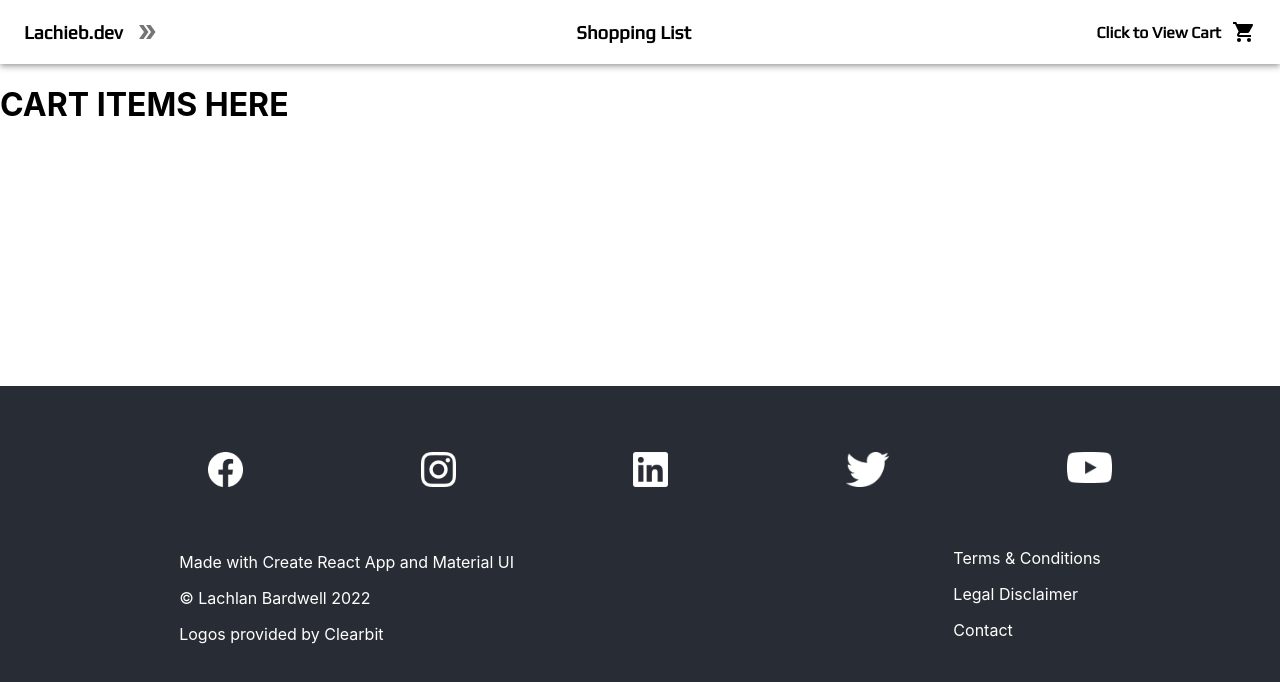
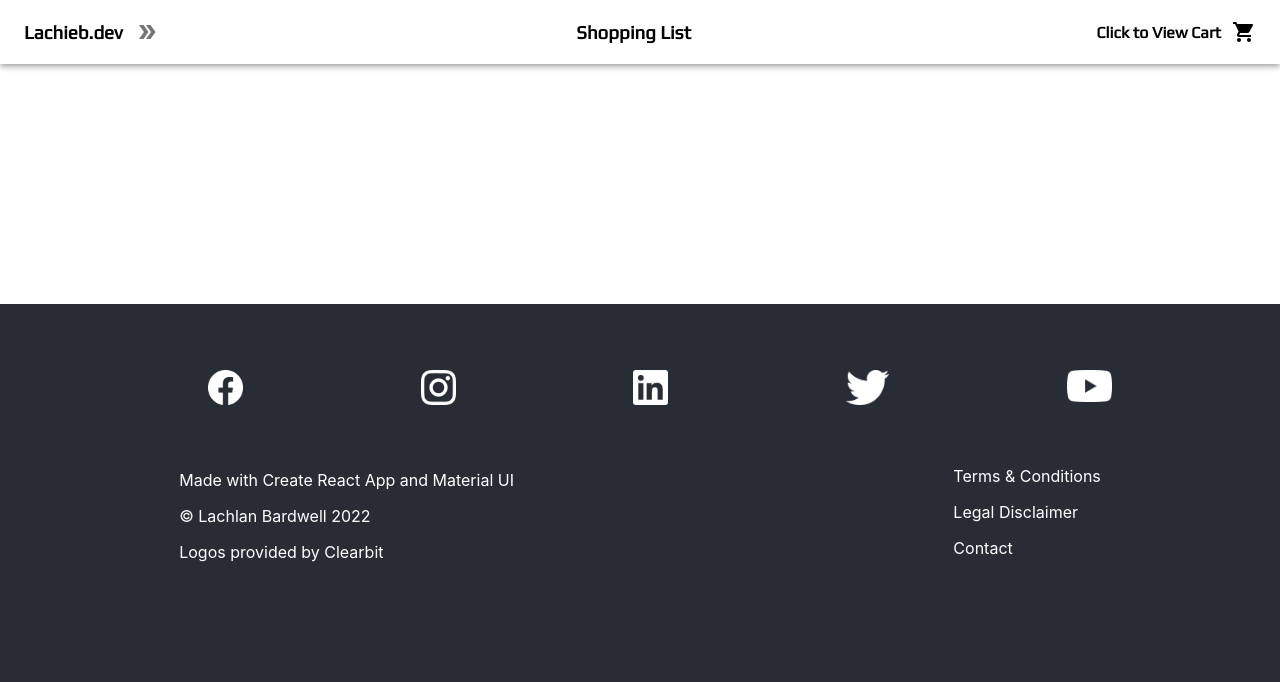
Before and after one commit to lachlanbardwell/shoppinglist, a React (Create React App) app: page /cart in a window 1280 px wide. Shown: the top 682 px of the page. Built offline with nearby package versions, Linux system fonts and the light colour scheme; the HTML template or start-up script is replaced by a standard one.

Commit message:
add context

```diff
--- a/src/App.tsx
+++ b/src/App.tsx
@@ -1,30 +1,20 @@
-import React from 'react';
-import { useState } from 'react';
-import './App.css';
+import React, { useState } from 'react';
+import { BrowserRouter, Route, Routes } from 'react-router-dom';
+import { TopBar } from './components/app-bar/app-bar';
 import { LachFooter } from './components/footer';
-import { TopBar } from './components/app-bar/app-bar';
-import { CartItems } from './context';
 import { MainPage } from './pages/main-page';
-import { BrowserRouter, Route, Routes } from 'react-router-dom';
 import { CartPage } from './pages/cart-page';
 import { NotFoundPage } from './pages/not-found-page';
+import { IProduct } from './types';
+import './App.css';
+import { CartContext } from './context';
 
 const App: React.FC = () => {
-  const [cartItems, setCartItems] = useState<[]>([]);
-
-  //   const addCartItem = (item) => {
-  // setCartItems(() => {
-
-  // })
-  //   }
-
-  //   const removeCartItem = () => {
-
-  //   }
+  const [cartItems, setCartItems] = useState<IProduct[]>([]);
 
   return (
     <>
-      {/* <CartItems.Provider value={{cartItems, addCartItem, removeCartItem}}> */}
+      <CartContext.Provider value={{ cartItems, setCartItems }}>
         <BrowserRouter>
           <TopBar />
           <Routes>
@@ -34,7 +24,7 @@ const App: React.FC = () => {
           </Routes>
           <LachFooter />
         </BrowserRouter>
-      {/* </CartItems.Provider> */}
+      </CartContext.Provider>
     </>
   );
 };
--- a/src/components/basket.tsx
+++ b/src/components/basket.tsx
@@ -1,4 +1,4 @@
-import React, { useEffect, useState } from 'react';
+import React, { useContext, useEffect, useState } from 'react';
 import {
   Box,
   Button,
@@ -16,6 +16,7 @@ import * as mockStoreApi from '../api/mocks/mock-store-api';
 import { makeStyles } from '@material-ui/styles';
 import CloseIcon from '@material-ui/icons/Close';
 import { Department } from './depart';
+import { CartContext } from '../context';
 
 const initialStoreState: string[] = ['Woolworths', 'Coles', 'Aldi', 'IGA'];
 const useStyles = makeStyles({
@@ -28,7 +29,7 @@ const useStyles = makeStyles({
 //Alternate typing of functional component - Using ReactFC means it Must accept a children prop of some kind
 export const AddToBasket = (props: IHeaderCheck): JSX.Element => {
   const [availableProducts, setAvailableProducts] = useState<IProduct[]>([]);
-  const [basket, setBasket] = useState<IProduct[]>([]);
+  // const [cartItems, setCartItems] = useState<IProduct[]>([]);
   const [depart, setDepart] = useState<string>('produce');
   const [storeError, setStoreError] = useState<boolean>(false);
   const [noItemError, setNoItemError] = useState<boolean>(false);
@@ -40,6 +41,7 @@ export const AddToBasket = (props: IHeaderCheck): JSX.Element => {
   const [value, setValue] = useState<string>('');
   const [searchValue, setSearchValue] = useState<string>('');
   const [searchOpen, setSearchOpen] = useState<boolean>(false);
+  const { cartItems, setCartItems } = useContext(CartContext);
   const classes = useStyles();
 
   //TODO : Remove use of mocks after backend is sorted
@@ -76,7 +78,7 @@ export const AddToBasket = (props: IHeaderCheck): JSX.Element => {
     if (!store) {
       setNewItem('');
       setAvailableProducts([]);
-      setBasket([]);
+      setCartItems([]);
       setItems(null);
       setValue('');
       setDuplicateError(false);
@@ -91,7 +93,7 @@ export const AddToBasket = (props: IHeaderCheck): JSX.Element => {
       setStoreError(true);
       return;
     }
-    if (basket.find((next) => next.id === newItem)) {
+    if (cartItems.find((next) => next.id === newItem)) {
       setDuplicateError(true);
       setNewItem('');
       return;
@@ -107,9 +109,9 @@ export const AddToBasket = (props: IHeaderCheck): JSX.Element => {
   };
 
   const removeItem = (itemToRemove: string) => {
-    setBasket((prevState) =>
-      prevState.filter((prevItem) => prevItem.id !== itemToRemove),
-    );
+    setCartItems((prevState: IProduct[]) => {
+      return prevState.filter((prevItem) => prevItem.id !== itemToRemove);
+    });
     setNoItemError(false);
     setDuplicateError(false);
   };
@@ -120,7 +122,7 @@ export const AddToBasket = (props: IHeaderCheck): JSX.Element => {
       console.error('could not find next item', nextItem);
       return;
     }
-    setBasket((prev) => [...prev, selection]);
+    setCartItems((prev: IProduct[]) => [...prev, selection]);
   };
 
   const handleInputChange = (
@@ -208,7 +210,7 @@ export const AddToBasket = (props: IHeaderCheck): JSX.Element => {
                     label={
                       isLoading ? 'Loading...' : 'What do you want to buy?'
                     }
-                    value={basket}
+                    value={cartItems}
                   ></TextField>
                 );
               }}
@@ -228,9 +230,9 @@ export const AddToBasket = (props: IHeaderCheck): JSX.Element => {
         />
 
         <div className="basketOutput">
-          {basket.length === 0
+          {cartItems.length === 0
             ? null
-            : basket.map((next, index) => (
+            : cartItems.map((next, index) => (
                 <Paper key={index} className="basketItems">
                   <span className="basketItemNames">{next.id}</span>
                   <Button
@@ -246,12 +248,12 @@ export const AddToBasket = (props: IHeaderCheck): JSX.Element => {
         </div>
 
         <br />
-        {basket.length === 0 ? null : (
+        {cartItems.length === 0 ? null : (
           <div className="infoOutput">
             <Button
               className="utilBtn"
               onClick={() => {
-                setBasket([]);
+                setCartItems([]);
                 setNewItem('');
                 setValue('');
                 setNoItemError(false);
@@ -260,7 +262,7 @@ export const AddToBasket = (props: IHeaderCheck): JSX.Element => {
             >
               Clear basket
             </Button>
-            {store && <Price productPayload={basket} />}
+            {store && <Price productPayload={cartItems} />}
           </div>
         )}
       </div>
--- a/src/context.ts
+++ b/src/context.ts
@@ -1,7 +1,7 @@
 import { createContext } from 'react';
+import { IContextProps } from './types';
 
-export const CartItems = createContext({
+export const CartContext = createContext<IContextProps>({
   cartItems: [],
-  addCartItem: () => null,
-  removeCartItem: () => null,
+  setCartItems: () => [],
 });
--- a/src/pages/cart-page.tsx
+++ b/src/pages/cart-page.tsx
@@ -1,9 +1,13 @@
-import React from 'react';
+import React, { useContext } from 'react';
+import { CartContext } from '../context';
 
 export const CartPage: React.FC = () => {
+  const { cartItems } = useContext(CartContext);
   return (
     <div>
-      <h1>CART ITEMS HERE</h1>
+      {cartItems.map((next) => (
+        <h1 key={next.id}>{next.id}</h1>
+      ))}
     </div>
   );
 };
--- a/src/types.ts
+++ b/src/types.ts
@@ -23,6 +23,11 @@ export interface IProduct {
   color: string;
   price: number;
 }
+
+export interface IContextProps {
+  cartItems: IProduct[];
+  setCartItems: React.Dispatch<React.SetStateAction<IProduct[]>>;
+}
 export interface IResponseData {
   [listNumber: string]: IStoreData;
 }
```
Lines whose indentation alone changed are shown as unchanged.
